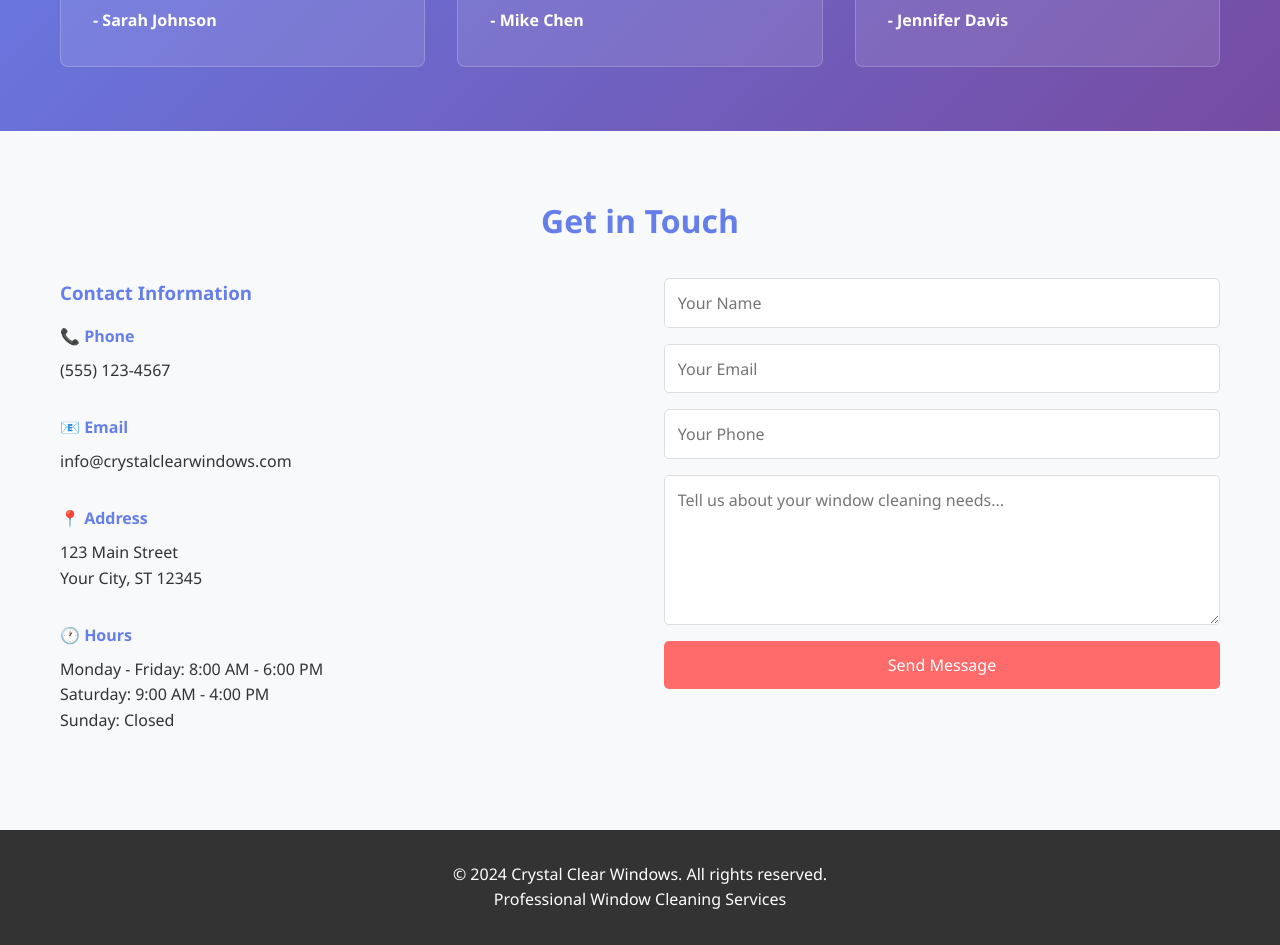
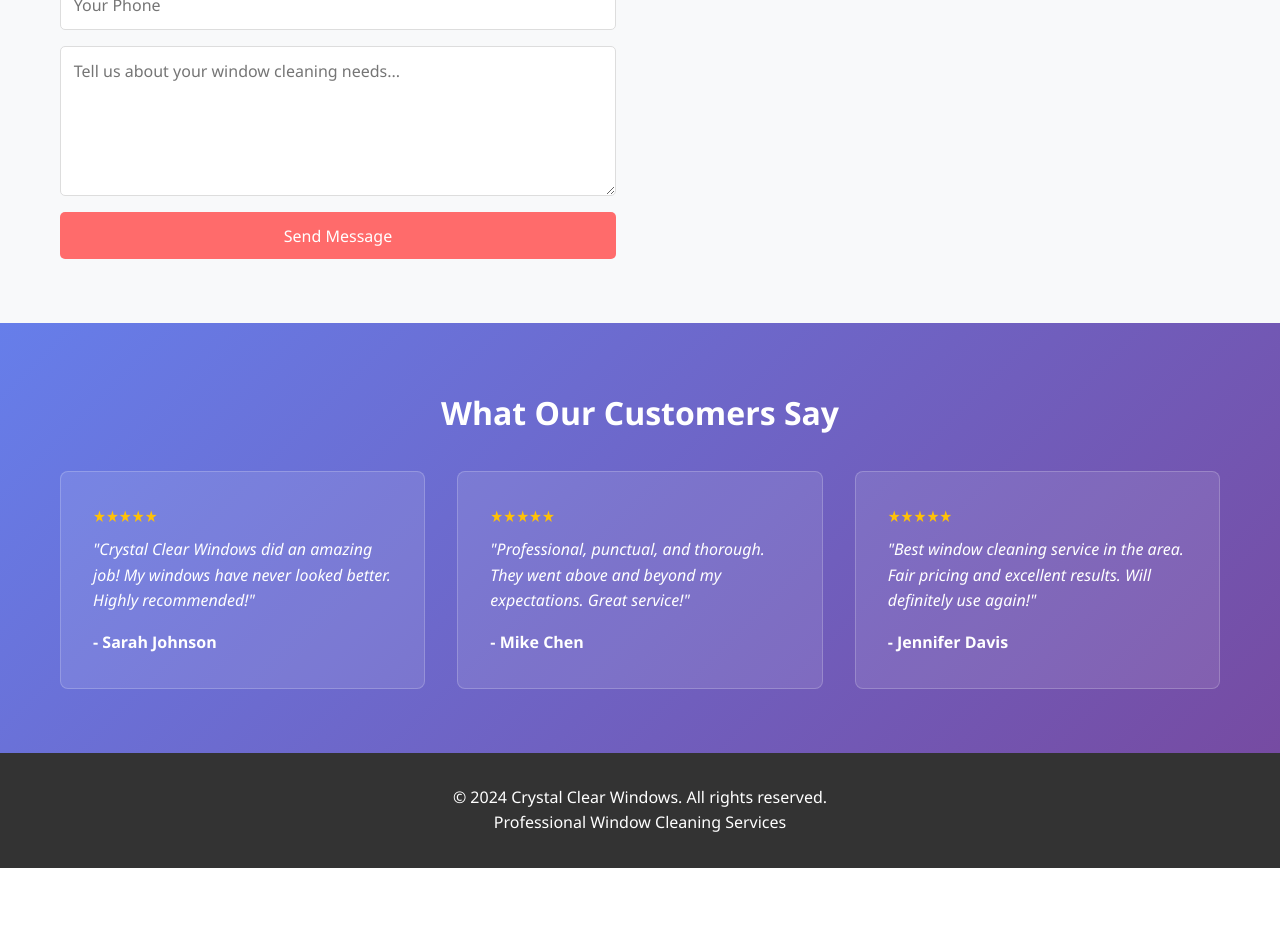
Before and after one commit to Javed-coder/Crystal-clear-windows-cleaning, a React (Vite) app: page / in a window 1280 px wide. Shown: the part 2300-3245 px from the top of the page. After the commit the page ends 3168 px from the top, so only its background shows below. Built offline with nearby package versions, Linux system fonts and the light colour scheme.

Commit message:
Update app, contact, and services sections

```diff
--- a/src/App.jsx
+++ b/src/App.jsx
@@ -14,8 +14,8 @@
       <Hero />
       <About />
       <Services />
+      <Contact />
       <Testimonials />
-      <Contact />
       <Footer />
     </>
   )
--- a/src/components/Contact.jsx
+++ b/src/components/Contact.jsx
@@ -76,32 +76,8 @@
   return (
     <section className="contact" id="contact">
       <div className="container">
-        <h2 className="section-title">Get in Touch</h2>
+        <h2 className="section-title">Confirm Service Booking</h2>
         <div className="contact-content">
-          <div className="contact-info">
-            <h3>Contact Information</h3>
-            <div className="contact-item">
-              <strong>📞 Phone</strong>
-              (555) 123-4567
-            </div>
-            <div className="contact-item">
-              <strong>📧 Email</strong>
-              info@crystalclearwindows.com
-            </div>
-            <div className="contact-item">
-              <strong>📍 Address</strong>
-              <div>123 Main Street<br />
-              Your City, ST 12345</div>
-            </div>
-            <div className="contact-item">
-              <strong>🕐 Hours</strong>
-              <div>Monday - Friday: 8:00 AM - 6:00 PM<br />
-              Saturday: 9:00 AM - 4:00 PM<br />
-              Sunday: Closed</div>
-            </div>
-          </div>
-
-          {/* services menu removed from contact page — selection now happens on Services page */}
 
           <form className="contact-form" onSubmit={handleSubmit}>
             <input
--- a/src/components/Services.jsx
+++ b/src/components/Services.jsx
@@ -1,4 +1,5 @@
 import { useState, useEffect } from 'react';
+import Contact from './Contact';
 
 export default function Services() {
   const services = [
@@ -63,11 +64,10 @@
       // ignore storage errors
     }
   };
-
   return (
     <section className="services" id="services">
       <div className="container">
-        <h2 className="section-title">Our Services</h2>
+        <h2 className="section-title">Please Select a Service</h2>
         <div className="services-grid">
           {services.map((service, index) => (
             <div
```
